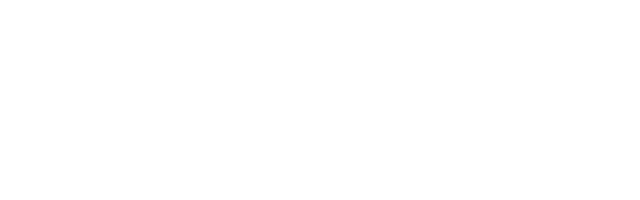
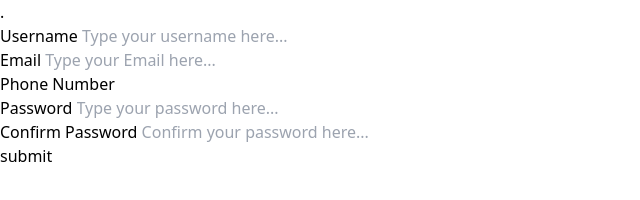
Before and after one commit to lekandev/Js-form-Validator, a plain HTML site: page index.html in a window 1280 px wide. Shown: the whole page, without its empty margins (0-640 px from the left). Drawn offline with nearby package versions, Linux system fonts and the light colour scheme.

Commit message:
📄 Create form elements

```diff
--- a/index.html
+++ b/index.html
@@ -8,6 +8,32 @@
     <title>Form Validation</title>
 </head>
 <body>
+    <div class="container">
+        <form action="" id="form">.
+            <div class="username">
+              <label for="username">Username</label>
+              <input type="text" id="username" name="username" placeholder="Type your username here...">
+            </div>
+            <div class="email">
+              <label for="email">Email</label>
+              <input type="text" id="email" name="email" placeholder="Type your Email here...">
+            </div>
+            <div class="phone">
+              <label for="number">Phone Number</label>
+              <input type="number" id="phone-number" name="number placeholder="Type your number here...">
+            </div>
+            <div class="password">
+              <label for="password">Password</label>
+              <input type="text" id="password" name="password" placeholder="Type your password here...">
+            </div>
+            <div class="confirm-password">
+              <label for="confirm-password">Confirm Password</label>
+              <input type="text" id="confirm-password" name="confirm-password" placeholder="Confirm your password here...">
+            </div>
+            <button type="submit">submit</button>
+        </form>
+    </div>
+
     <script src="app.js"></script>
 </body>
 </html>
```
